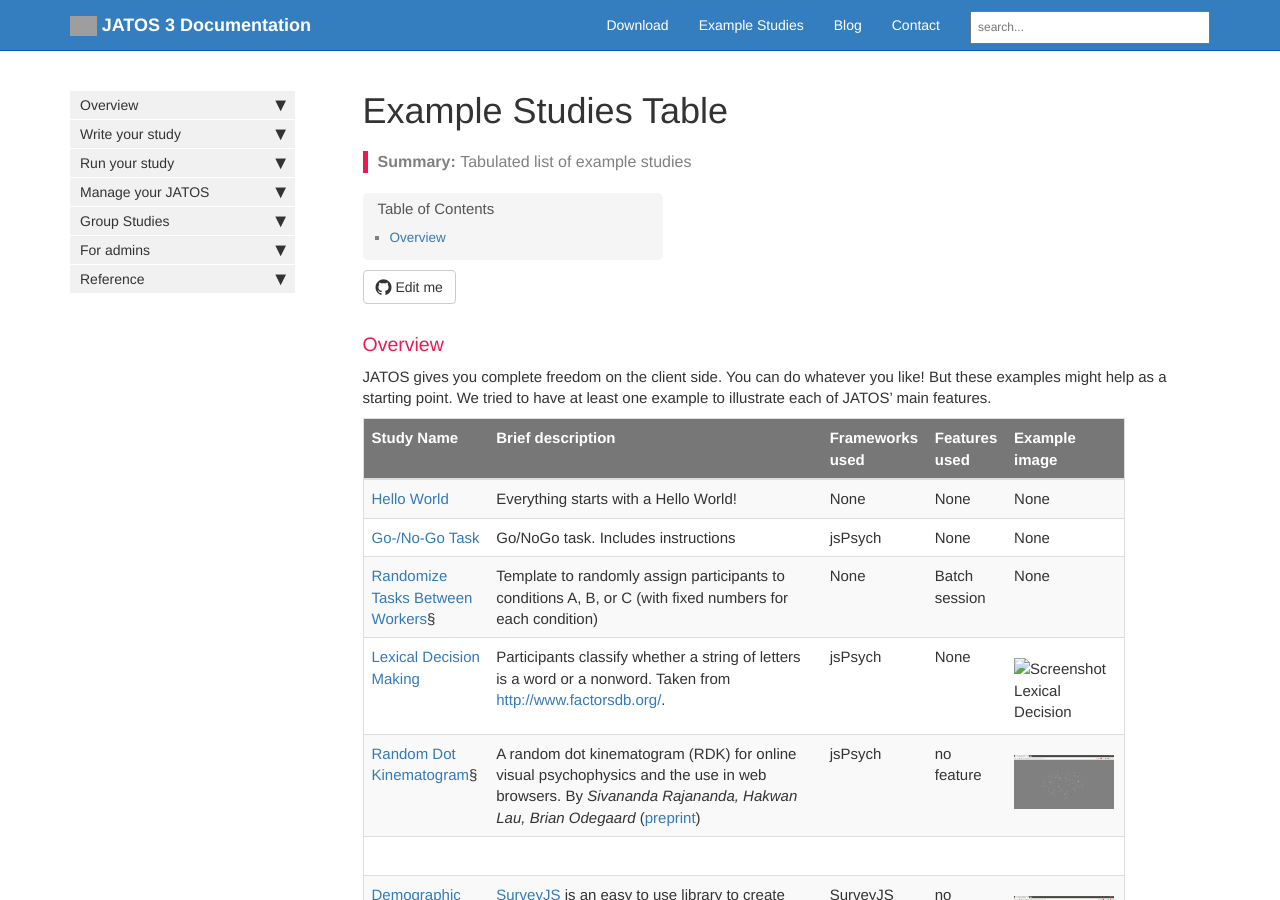
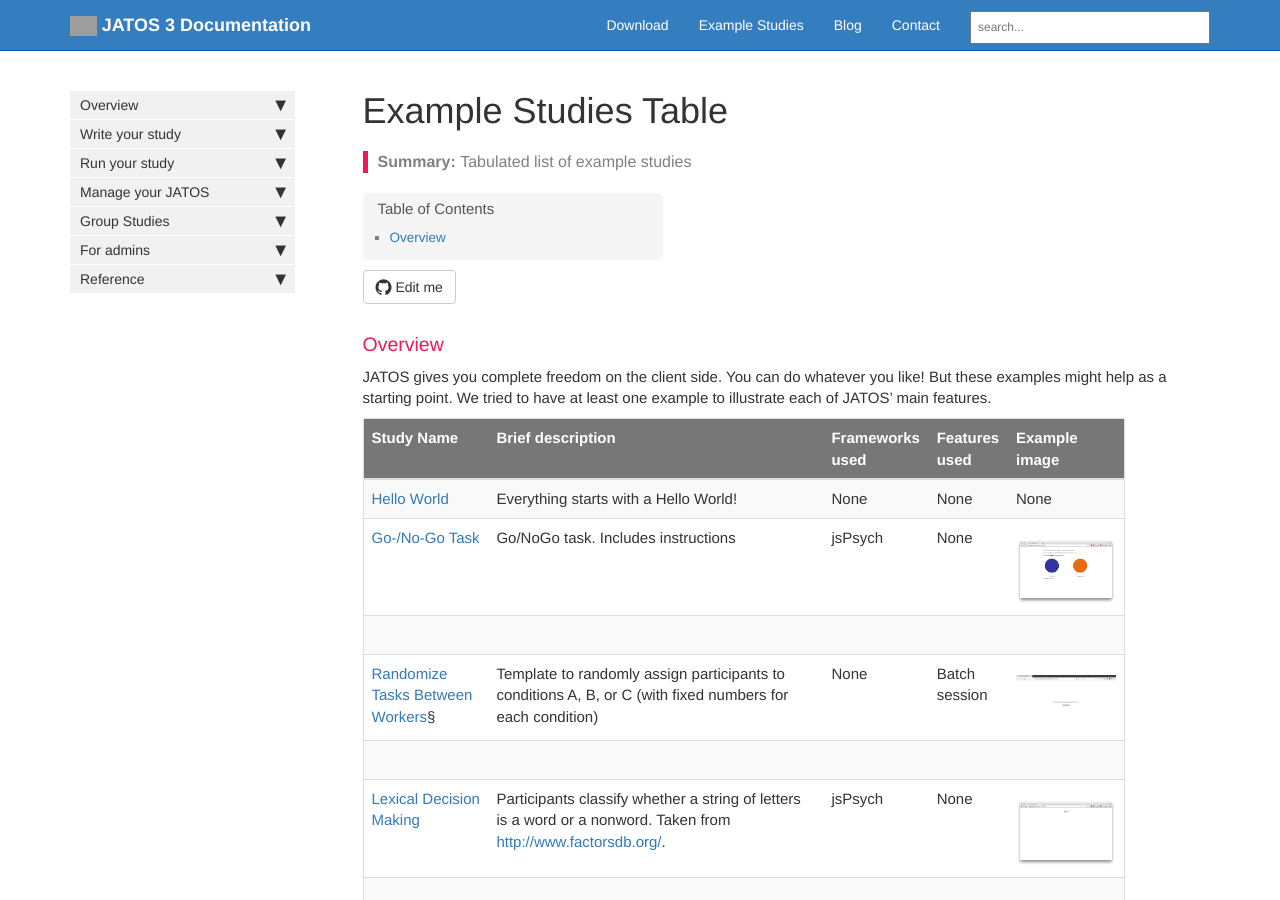
Before and after one commit to kristian-lange-tw/JATOS_docs_v3, a Jekyll site: the page built from pages/Example-Studies-Table.md, in a window 1280 px wide and 900 px high. Built offline with Jekyll 4.4.1, drawn with Linux system fonts in a browser that asks for light colours; nearby versions of some CDN libraries; comment, search, counter and statistics services are not loaded; grey boxes are pictures that could not be loaded.

Commit message:
Update Example-Studies-Table.md

```diff
--- a/pages/Example-Studies-Table.md
+++ b/pages/Example-Studies-Table.md
@@ -16,13 +16,14 @@ JATOS gives you complete freedom on the client side. You can do whatever you lik
 | Study Name             | Brief description   | Frameworks used | Features used   | Example image  |
 |-------------------|-------------------|-------------------|-------------------|-------------------|
 | [Hello World](https://github.com/JATOS/JATOS_examples/raw/master/examples/hello_world.zip) | Everything starts with a Hello World! | None | None | None  |
-| [Go-/No-Go Task](https://github.com/JATOS/JATOS_examples/raw/master/examples/go-nogo_task_(using_jspsych_6).zip) | Go/NoGo task. Includes instructions | jsPsych | None | None |
-| [Randomize Tasks Between Workers](https://github.com/JATOS/JATOS_examples/raw/master/examples/randomize_tasks_between_workers.zip)§| Template to randomly assign participants to conditions A, B, or C (with fixed numbers for each condition) | None | Batch session| None |
-| [Lexical Decision Making](https://github.com/JATOS/JATOS_examples/raw/master/examples/lexical_decision_(using_jspsych).zip) | Participants classify whether a string of letters is a word or a nonword. Taken from [http://www.factorsdb.org/](http://www.factorsdb.org/). | jsPsych | None | ![Screenshot Lexical Decision](example-studies/Screenshot_lexicalDecision_word.png) |
+| [Go-/No-Go Task](https://github.com/JATOS/JATOS_examples/raw/master/examples/go-nogo_task_(using_jspsych_6).zip) | Go/NoGo task. Includes instructions | jsPsych | None |  {% include image.html file="example-studies/Screenshot_gonogo.png" alt="Screenshot Go- / No-Go Task" max-width="100" %}  |
+| [Randomize Tasks Between Workers](https://github.com/JATOS/JATOS_examples/raw/master/examples/randomize_tasks_between_workers.zip)§| Template to randomly assign participants to conditions A, B, or C (with fixed numbers for each condition) | None | Batch session| {% include image.html file="example-studies/Screenshot_randomization_between_workers.png" alt="Screenshot Randomization between participants" max-width="100" %} |
+| [Lexical Decision Making](https://github.com/JATOS/JATOS_examples/raw/master/examples/lexical_decision_(using_jspsych).zip) | Participants classify whether a string of letters is a word or a nonword. Taken from [http://www.factorsdb.org/](http://www.factorsdb.org/). | jsPsych | None | {% include image.html file="example-studies/Screenshot_lexicalDecision_word.png" alt="Screenshot Lexical Decision" max-width="100" %} |
 | [Random Dot Kinematogram](https://github.com/JATOS/JATOS_examples/raw/master/examples/rdk.zip)§ | A random dot kinematogram (RDK) for online visual psychophysics and the use in web browsers. By _Sivananda Rajananda, Hakwan Lau, Brian Odegaard_ ([preprint](https://www.biorxiv.org/content/early/2017/09/21/192377)) | jsPsych | no feature| {% include image.html file="example-studies/Screenshot_rdk.png" alt="Screenshot RDK" max-width="100" %} |
 | [Demographic and Survey questions](https://github.com/JATOS/JATOS_examples/raw/master/examples/survey.js_ui_example.zip) | [SurveyJS](http://surveyjs.org) is an easy to use library to create simple forms or complex surveys and questionaires. Have a look at [surveyjs.org/examples/jquery/questiontype-text](http://surveyjs.org/examples/jquery/questiontype-text/) to see what's possible. | SurveyJS | no feature| {% include image.html file="example-studies/survey-js-screenshot.png" alt="Screenshot SurveyJS Example" max-width="100" %} |
 | [Instruction with Google Slides](https://github.com/JATOS/JATOS_examples/raw/master/examples/intro_with_google_slides.zip)§ | Use Google Slides to make an quick, easy and versatile instruction page. Might not be the prettiest, but it does the job| no frameowrk | no feature| {% include image.html file="example-studies/Screenshot_intro_slides.png" alt="Screenshot Easy instructions with Slides" max-width="100" %}|
 | [p5.js](https://github.com/JATOS/JATOS_examples/raw/master/examples/p5.js_examples.zip)§ | [p5.js](https://p5js.org/) is a graphics library to easily create 2D and 3D graphics without deeper knowledge of how those graphics are rendered. Additionally one can add user interaction, video, sound, or capture from the webcam or the mic. Have a look at their [example section](https://p5js.org/examples/). | p5 | no feature| {% include image.html file="example-studies/p5-js-screenshot5.gif" alt="Screenshot p5.js Example" max-width="100" %}|
 
 
+
 § Requires JATOS version 3.1.1 or newer
```
